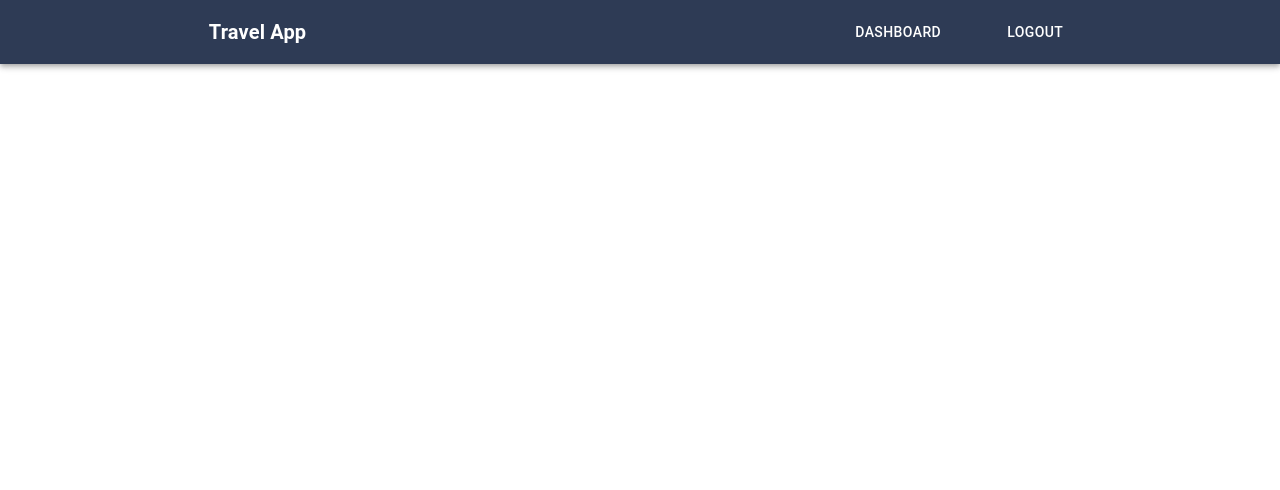
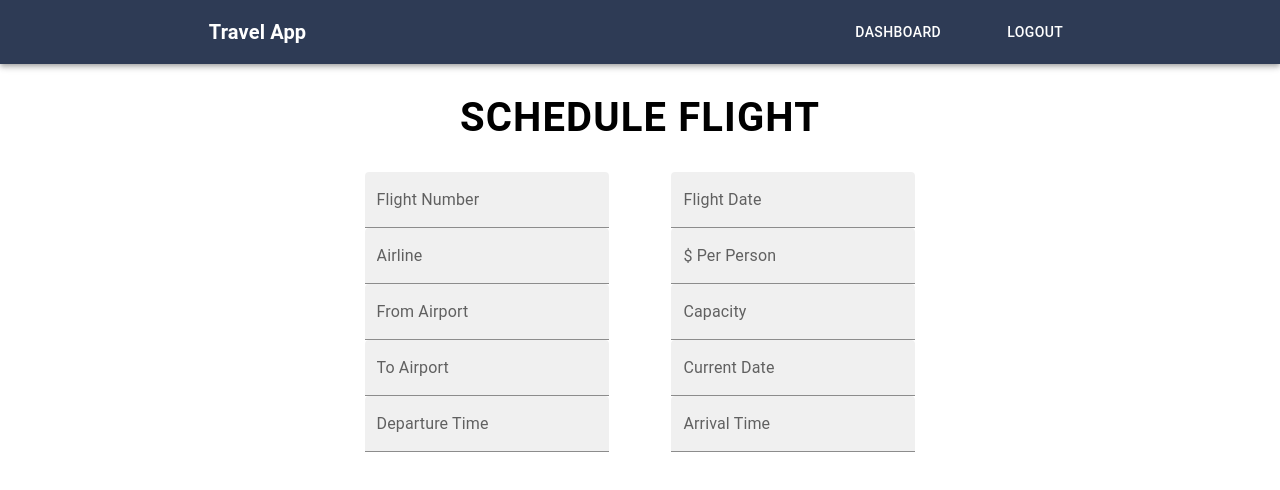
Before and after one commit to geethapriyanka7/Travel-App, a React (Create React App) app in the folder react/: page /sf in a window 1280 px wide. Shown: the top 490 px of the page. Built offline with nearby package versions, Linux system fonts and the light colour scheme.

Commit message:
Schedule Flight

```diff
--- a/react/src/App.js
+++ b/react/src/App.js
@@ -15,6 +15,7 @@ import Mainlogin from './components/Login/MainLogin'
 import AdminHome from './components/Admin/AdminHome'
 import CustomerHome from './components/Customer/CustomerHome'
 import AdminProcessDate from './components/Admin/AdminProcessDate'
+import ScheduleFlight from './components/Flights/ScheduleFlight'
 
 function App() {
   return (
@@ -37,6 +38,7 @@ function App() {
           <Route path="/ah" element={<AdminHome/>}/>
           <Route path="/ch" element={<CustomerHome/>}/>
           <Route path="/apd" element={<AdminProcessDate/>}/>
+          <Route path="/sf" element={<ScheduleFlight/>}/>
         </Routes>
       </header>
     </div>
--- /dev/null
+++ b/react/src/components/Flights/ScheduleFlight.js
@@ -0,0 +1,38 @@
+import React, {Component} from 'react'
+import Button from '@mui/material/Button'
+import '../Flights/ScheduleFlight.css'
+import TextField from '@mui/material/TextField'
+import { Box } from '@material-ui/core';
+
+export default function Test() {
+
+    return (
+        <div>
+
+        <div  align="center">
+            <Button className='log' variant = 'text'><b>Schedule Flight</b></Button>
+        </div>
+
+        <div align="center">
+            <TextField id="filled-basic" label="Flight Number" variant="filled" />&nbsp;&nbsp;&nbsp;&nbsp;&nbsp;&nbsp;&nbsp;&nbsp;&nbsp;&nbsp;&nbsp;&nbsp;&nbsp;&nbsp;&nbsp;
+            <TextField id="filled-basic" label="Flight Date" variant="filled" />
+        </div>
+        <div align = "center">
+            <TextField id="filled-basic" label="Airline" variant="filled" />&nbsp;&nbsp;&nbsp;&nbsp;&nbsp;&nbsp;&nbsp;&nbsp;&nbsp;&nbsp;&nbsp;&nbsp;&nbsp;&nbsp;&nbsp;
+            <TextField id="filled-basic" label="$ Per Person" variant="filled" />
+        </div>
+        <div align = "center">
+            <TextField id="filled-basic" label="From Airport" variant="filled" />&nbsp;&nbsp;&nbsp;&nbsp;&nbsp;&nbsp;&nbsp;&nbsp;&nbsp;&nbsp;&nbsp;&nbsp;&nbsp;&nbsp;&nbsp;
+            <TextField id="filled-basic" label="Capacity" variant="filled" />
+        </div>
+        <div align = "center">
+            <TextField id="filled-basic" label="To Airport" variant="filled" />&nbsp;&nbsp;&nbsp;&nbsp;&nbsp;&nbsp;&nbsp;&nbsp;&nbsp;&nbsp;&nbsp;&nbsp;&nbsp;&nbsp;&nbsp;
+            <TextField id="filled-basic" label="Current Date" variant="filled" />
+        </div>
+        <div align = "center">
+            <TextField id="filled-basic" label="Departure Time" variant="filled" />&nbsp;&nbsp;&nbsp;&nbsp;&nbsp;&nbsp;&nbsp;&nbsp;&nbsp;&nbsp;&nbsp;&nbsp;&nbsp;&nbsp;&nbsp;
+            <TextField id="filled-basic" label="Arrival Time" variant="filled" />
+        </div>
+        </div>
+        )
+    }
```
Also changed, not shown: react/src/components/Flights/ScheduleFlight.css (added), 1 other file (tests, documents, lock files or other folders).
